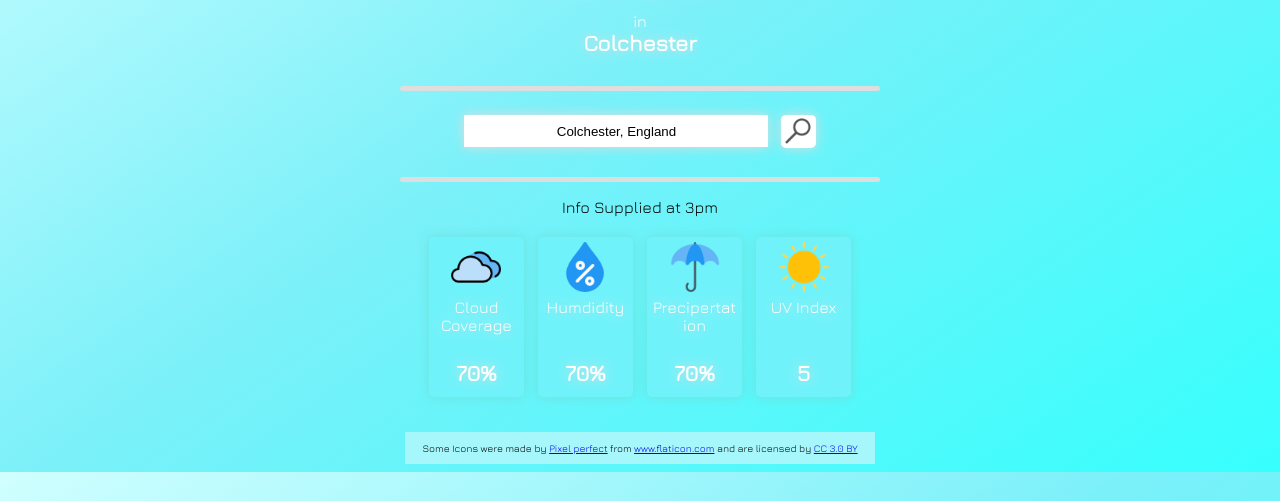
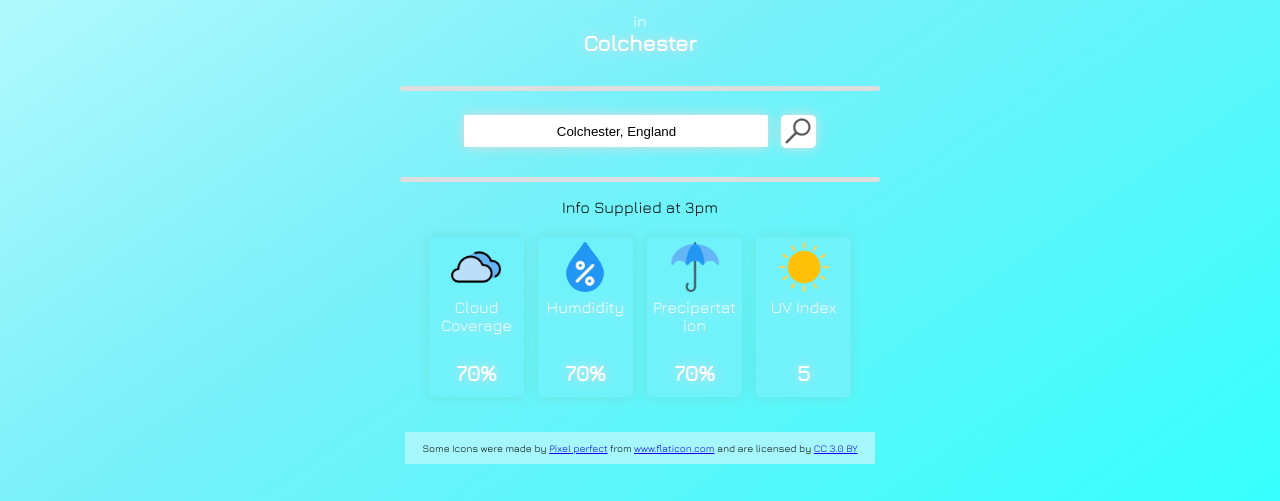
Before and after one commit to minichambre/weather-site, a website: page views/main.html in a window 1280 px wide. Shown: the part 299-800 px from the top of the page. Drawn offline with nearby package versions, Linux system fonts and the light colour scheme; files that its build step writes are made by us from their sources; no server answers; files whose address does not match are found by name.

Commit message:
changed body gradient not fitting entire screen

```diff
--- a/public/stylesheets/style.css
+++ b/public/stylesheets/style.css
@@ -1,3 +1,8 @@
+html {
+  height:100%;
+  margin:0;
+}
+
 body {
   background: rgb(208,255,255);
   background: linear-gradient(145deg, rgba(208,255,255,1) 0%, rgba(123,240,249,1) 48%, rgba(54,255,253,1) 100%);
```
